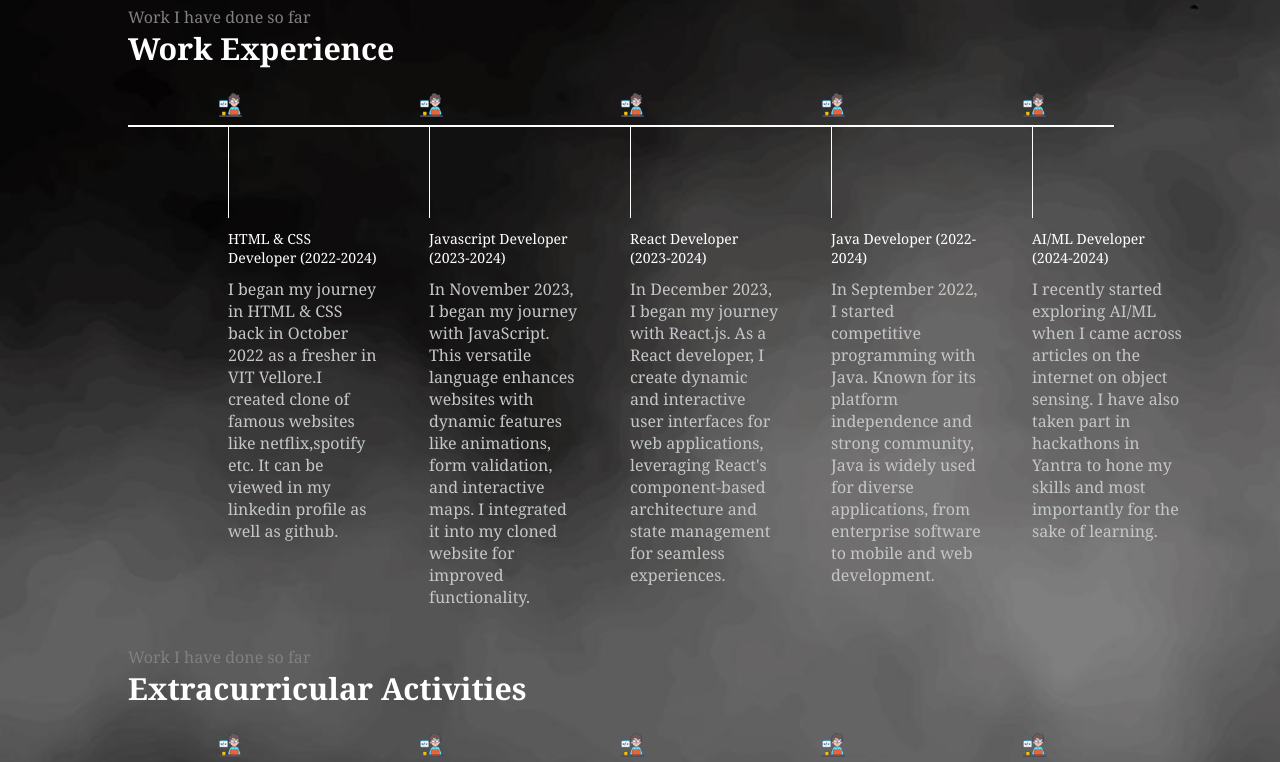
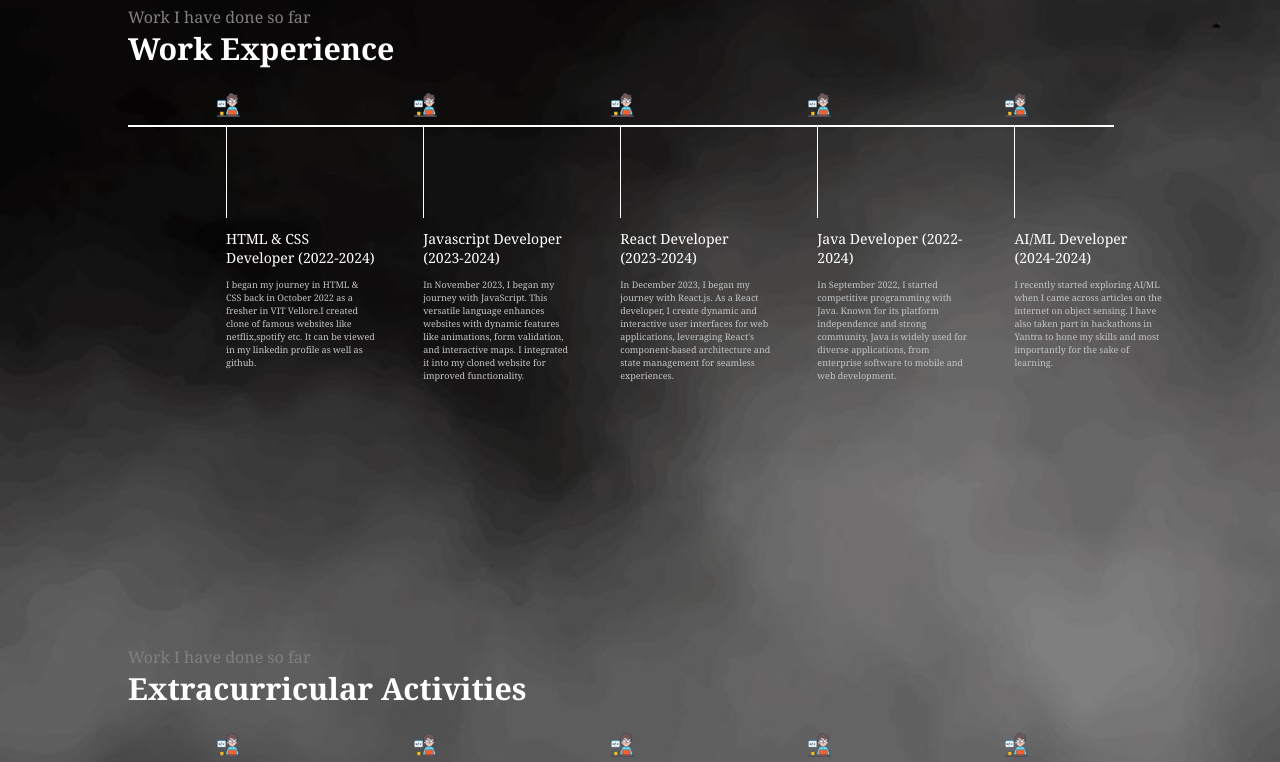
Before and after one commit to siddhant22bce0682/DA-1-Portfolio, a plain HTML site: page index.html in a window 1280 px wide. Shown: the part 1020-1782 px from the top of the page. Drawn offline with nearby package versions, Linux system fonts and the light colour scheme.

Commit message:
Update index.html

```diff
--- a/index.html
+++ b/index.html
@@ -8,7 +8,7 @@
     <link rel="stylesheet" href="body.css">
     <link rel="stylesheet" href="utility.css">
     <link href="https://fonts.googleapis.com/css?family=Archivo+Black&display=swap" rel="stylesheet">
-
+    <link rel="stylesheet" href="indexresponsive.css">
     <title>Portfolio</title>
 </head>
 
```
